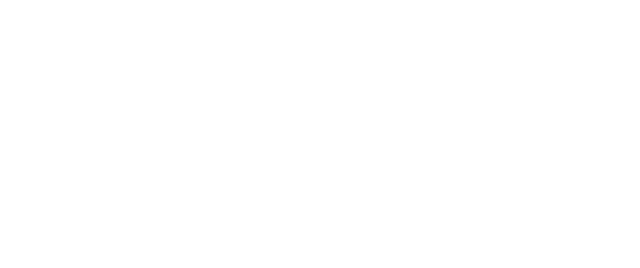
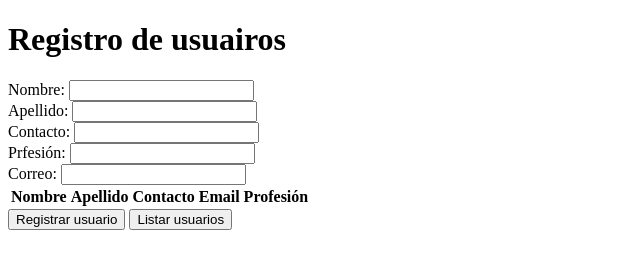
Before and after one commit to juancamilo9/ObjetosJS, a plain HTML site: page index.html in a window 1280 px wide. Shown: the whole page, without its empty margins (0-640 px from the left). Drawn offline with Linux system fonts and the light colour scheme.

Commit message:
finalización de funciones

```diff
--- a/assets/js/main.js
+++ b/assets/js/main.js
@@ -1,11 +1,41 @@
-let perro = {
-    // propiedades de un objeto
-    nombre:"Simba",
-    raza:"Shih Tzu",
-    edad:4,
+// Esta variable va acontener a todos nuestros usuarios
+let usuarios  = [];
 
-    // métodos de un objeto
-    ladrar(){
-        console.log("El perro a ladrado");
+// constructos para el objeto usuario
+function Usuario(nombre,apellido,contacto,email,profesion){
+    this.nombre = nombre;
+    this.apellido = apellido;
+    this.contacto = contacto;
+    this.email = email;
+    this.profesion = profesion;
+}
+
+function registrarUsuario(){
+    // Declaramos las variable y capturamos los datos de los input
+    let nombre = document.getElementById("nombre").value;
+    let apellido = document.getElementById("apellido").value;
+    let profesion = document.getElementById("profesion").value;
+    let email = document.getElementById("email").value;
+    let contacto = document.getElementById("contacto").value;
+
+    // creamos el objeto usuario
+    usuario = new Usuario(nombre,apellido,contacto,email,profesion);
+    //Agregamos el objeto usuario al array usuarios
+    usuarios.push(usuario);
+}
+
+function listarUsuarios(){
+    // Capturamos el contenedor de las filas
+    let listaUsuarios = document.getElementById("listaUsuarios")
+    for (const u of usuarios) {
+        // Creamos una fila
+        let fila = document.createElement("tr");
+        for (const x in u) {
+            // Creamos una celda, agregamos su valor y lo insertamos en la fila
+            let celda = document.createElement("td");
+            celda.textContent = u[x];
+            fila.appendChild(celda);
+        }
+        listaUsuarios.appendChild(fila);
     }
-};
+}
--- a/index.html
+++ b/index.html
@@ -8,6 +8,45 @@
     <title>Objetos</title>
 </head>
 <body>
+    <div>
+        <h1>Registro de usuairos</h1>
+    </div>
+    <div>
+        <label for="nombre">Nombre: <input type="text" id="nombre"></label>
+    </div>
+    <div>
+        <label for="apellido">Apellido: <input type="text" id="apellido"></label>
+    </div>
+    <div>
+        <label for="contacto">Contacto: <input type="text" id="contacto"></label>
+    </div>
+    <div>
+        <label for="profesion">Prfesión: <input type="text" id="profesion"></label>
+    </div>
+    <div>
+        <label for="email">Correo: <input type="text" id="email"></label>
+    </div>
 
+    <div>
+        <table>
+            <thead>
+                <tr>
+                    <th>Nombre</th>
+                    <th>Apellido</th>
+                    <th>Contacto</th>
+                    <th>Email</th>
+                    <th>Profesión</th>
+                </tr>
+            </thead>
+            <tbody id="listaUsuarios">
+
+            </tbody>
+        </table>
+    </div>
+
+    <div>
+        <button onclick="registrarUsuario()">Registrar usuario</button>
+        <button onclick="listarUsuarios()">Listar usuarios</button>
+    </div>
 </body>
 </html>
```
Also changed, not shown: concepto.txt.
